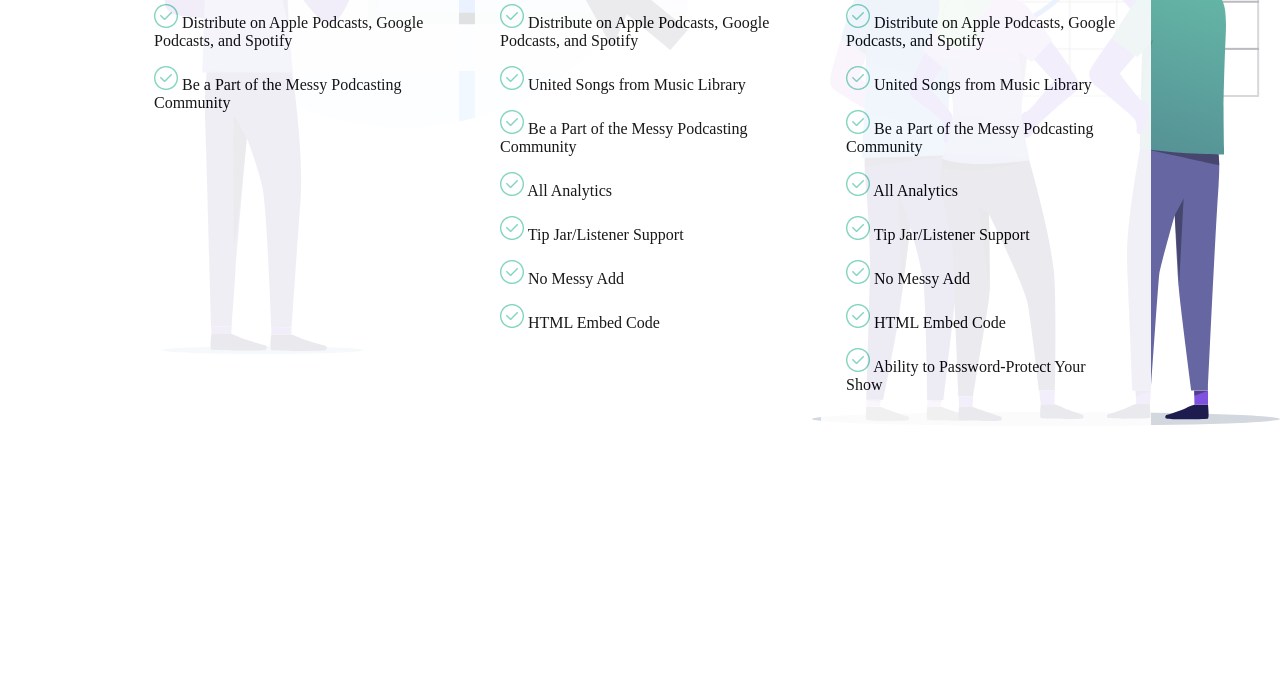
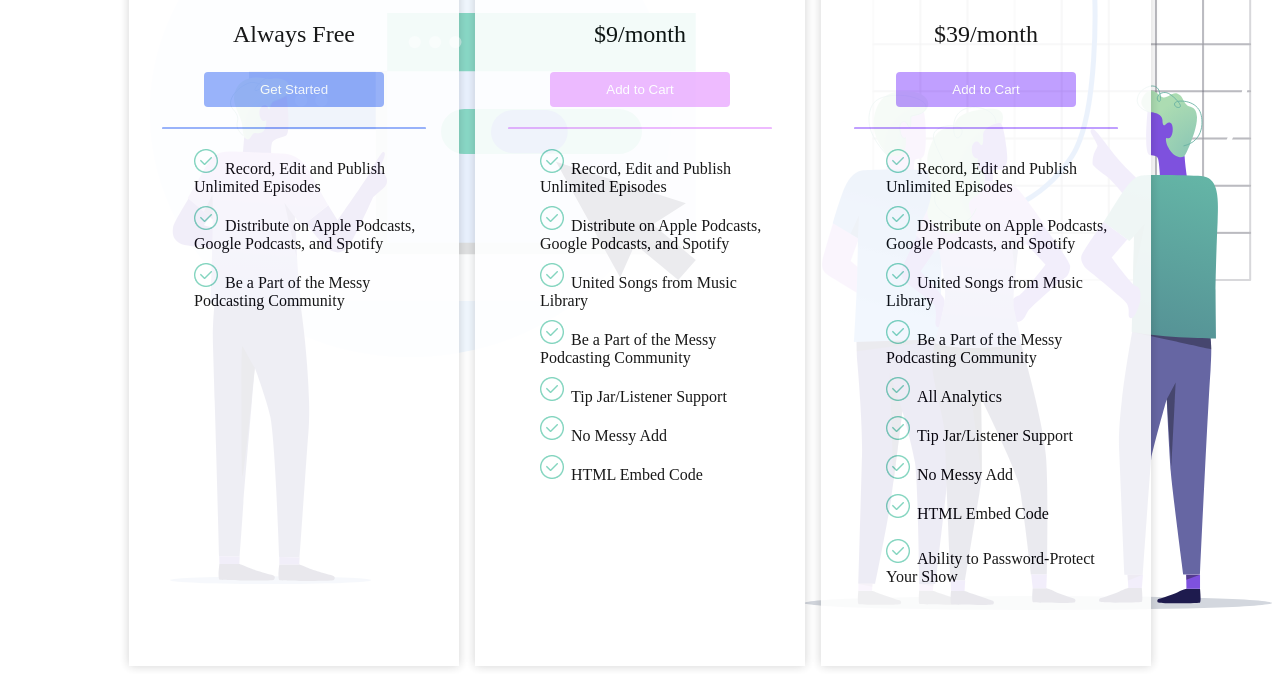
Before and after one commit to Merglodova/podcaster, a website: page index.html in a window 1280 px wide. Shown: the part 362-1036 px from the top of the page. Before the commit the page ends 860 px from the top, so only its background shows below. Drawn offline with Linux system fonts and the light colour scheme.

Commit message:
add shadow

```diff
--- a/index.html
+++ b/index.html
@@ -6,12 +6,16 @@
     <link href="./css/main.css" rel="stylesheet" />
     <title>Document</title>
   </head>
-  <body class="plan__background">
-    <div class="plan">
+  <body>
+    <header>
       <div>
+        <img src="/img/logo_messy.svg">
+
+      </div>
+    </header>
+    <div class="plan__background plan">
         <div class="plan__title_main">
-          <h1>A Plan For Every Messy Podcaster</h1>
-        </div>
+          <h1 class="plan_heading">A Plan For Every Messy Podcaster</h1>
         <div class="plan__content">
           <div class="plan__content_box">
             <div class="plan__title plan__title_basic"><p>THE BASIC PLAN</p></div>
@@ -21,21 +25,12 @@
             </div>
           <div class="plan__line plan__title_basic"></div>
             <div class="plan__options">
-              <p>
-                <img src="/greenTick.png" />
-                <span>Record, Edit and Publish Unlimited Episodes</span>
-              </p>
-              <p>
-                <img src="/greenTick.png" />
-                <span
-                  >Distribute on Apple Podcasts, Google Podcasts, and
-                  Spotify</span
-                >
-              </p>
-              <p>
-                <img src="/greenTick.png" />
-                <span>Be a Part of the Messy Podcasting Community</span>
-              </p>
+              <ul>
+                <li class="plan__options_notmarker plan__options_position">Record, Edit and Publish Unlimited Episodes</li>
+                <li class="plan__options_notmarker plan__options_position">Distribute on Apple Podcasts, Google Podcasts, and
+                  Spotify</li>
+                <li class="plan__options_notmarker plan__options_position">Be a Part of the Messy Podcasting Community</li>
+                </ul>
             </div>
           </div>
           <div class="plan__content_box">
@@ -46,35 +41,14 @@
             </div>
             <div class="plan__line plan__title_brand"></div>
             <div class="plan__options">
-              <p>
-                <img src="/greenTick.png" />
-                <span>Record, Edit and Publish Unlimited Episodes</span>
-              </p>
-              <p>
-                <img src="/greenTick.png" />
-                <span
-                  >Distribute on Apple Podcasts, Google Podcasts, and
-                  Spotify</span
-                >
-              </p>
-              <p>
-                <img src="/greenTick.png" />
-                <span>United Songs from Music Library</span>
-              </p>
-              <p>
-                <img src="/greenTick.png" />
-                <span>Be a Part of the Messy Podcasting Community</span>
-              </p>
-              <p><img src="/greenTick.png" /> <span>All Analytics</span></p>
-              <p>
-                <img src="/greenTick.png" />
-                <span>Tip Jar/Listener Support</span>
-              </p>
-              <p>
-                <img src="/greenTick.png" />
-                <span>No Messy Add</span>
-              </p>
-              <p><img src="/greenTick.png" /> <span>HTML Embed Code</span></p>
+              <ul>
+                <li class="plan__options_notmarker plan__options_position">Record, Edit and Publish Unlimited Episodes</li>
+                <li class="plan__options_notmarker plan__options_position">Distribute on Apple Podcasts, Google Podcasts, and Spotify</li>
+                <li class="plan__options_notmarker plan__options_position">United Songs from Music Library</li>
+                <li class="plan__options_notmarker plan__options_position">Be a Part of the Messy Podcasting Community</li>
+                <li class="plan__options_notmarker plan__options_position">Tip Jar/Listener Support</li>
+                <li class="plan__options_notmarker plan__options_position">No Messy Add</li>
+                <li class="plan__options_notmarker plan__options_position">HTML Embed Code</li></ul>
             </div>
           </div>
           <div class="plan__content_box">
@@ -85,43 +59,20 @@
             </div>
             <div class="plan__line plan__title_enterprise"></div>
             <div class="plan__options">
-              <p>
-                <img src="/greenTick.png" />
-                <span>Record, Edit and Publish Unlimited Episodes</span>
-              </p>
-              <p>
-                <img src="/greenTick.png" />
-                <span
-                  >Distribute on Apple Podcasts, Google Podcasts, and
-                  Spotify</span
-                >
-              </p>
-              <p>
-                <img src="/greenTick.png" />
-                <span>United Songs from Music Library</span>
-              </p>
-              <p>
-                <img src="/greenTick.png" />
-                <span>Be a Part of the Messy Podcasting Community</span>
-              </p>
-              <p><img src="/greenTick.png" /> <span>All Analytics</span></p>
-              <p>
-                <img src="/greenTick.png" />
-                <span>Tip Jar/Listener Support</span>
-              </p>
-              <p>
-                <img src="/greenTick.png" />
-                <span>No Messy Add</span>
-              </p>
-              <p><img src="/greenTick.png" /> <span>HTML Embed Code</span></p>
-              <p>
-                <img src="/greenTick.png" />
-                <span>Ability to Password-Protect Your Show</span>
-              </p>
+              <ul>
+                <li class="plan__options_notmarker plan__options_position">Record, Edit and Publish Unlimited Episodes</li>
+                <li class="plan__options_notmarker plan__options_position">Distribute on Apple Podcasts, Google Podcasts, and Spotify</li>
+                <li class="plan__options_notmarker plan__options_position">United Songs from Music Library</li>
+                <li class="plan__options_notmarker plan__options_position">Be a Part of the Messy Podcasting Community</li>
+                <li class="plan__options_notmarker plan__options_position">All Analytics</li>
+                <li class="plan__options_notmarker plan__options_position">Tip Jar/Listener Support</li>
+                <li class="plan__options_notmarker plan__options_position">No Messy Add</li>
+                <li class="plan__options_notmarker plan__options_position">HTML Embed Code</li></p>
+                <li class="plan__options_notmarker plan__options_position">Ability to Password-Protect Your Show</li>
+              </ul>
             </div>
           </div>
         </div>
-      </div>
     </div>
   </body>
 </html>
--- a/scss/components/_button.scss
+++ b/scss/components/_button.scss
@@ -3,6 +3,5 @@
     padding: 10px;
     border: none;
     width: 180px;
-    margin: 0px 100px;
     color: white;
   }
--- a/scss/components/_options.scss
+++ b/scss/components/_options.scss
@@ -1,3 +1,22 @@
 .plan__options {
     padding: 0 25px;
+    text-align: left;
   }
+
+li:before {
+    content: "";
+    display: block;
+    background: url("/img/greenTick.png") no-repeat;
+    width: 25px;
+    height: 25px;
+    display: inline-block;
+    margin: 0 6px 0 0;
+  }
+
+  .plan__options_notmarker {
+    list-style-type: none;
+  }
+
+  .plan__options_position {
+    margin-bottom: 10px;
+  }
--- a/scss/components/_plan.scss
+++ b/scss/components/_plan.scss
@@ -1,5 +1,4 @@
 @import "./colors";
-
 .plan {
   display: flex;
   justify-content: center;
@@ -17,12 +16,13 @@
     width: 330px;
     background-color: white;
     opacity: 0.9;
+    box-shadow: 0 0 10px rgba(0,0,0,0.2);
   }
 }
 
   &__background {
-    background: url(../background_left.svg) left top,
-      url(../background_right.svg) right bottom;
+    background: url(/img/background_left.svg) left top,
+      url(/img/background_right.svg) right bottom;
     background-repeat: no-repeat;
   }
 
--- a/scss/components/_titles.scss
+++ b/scss/components/_titles.scss
@@ -8,3 +8,7 @@
   color: white;
   font-weight: 600;
 }
+
+.plan_heading {
+font-size: 26px;
+}
```
Also changed, not shown: css/main.css, img/background_left.svg (added), img/background_right.svg (added), img/greenTick.png (added), img/logo_messy.svg (added).
